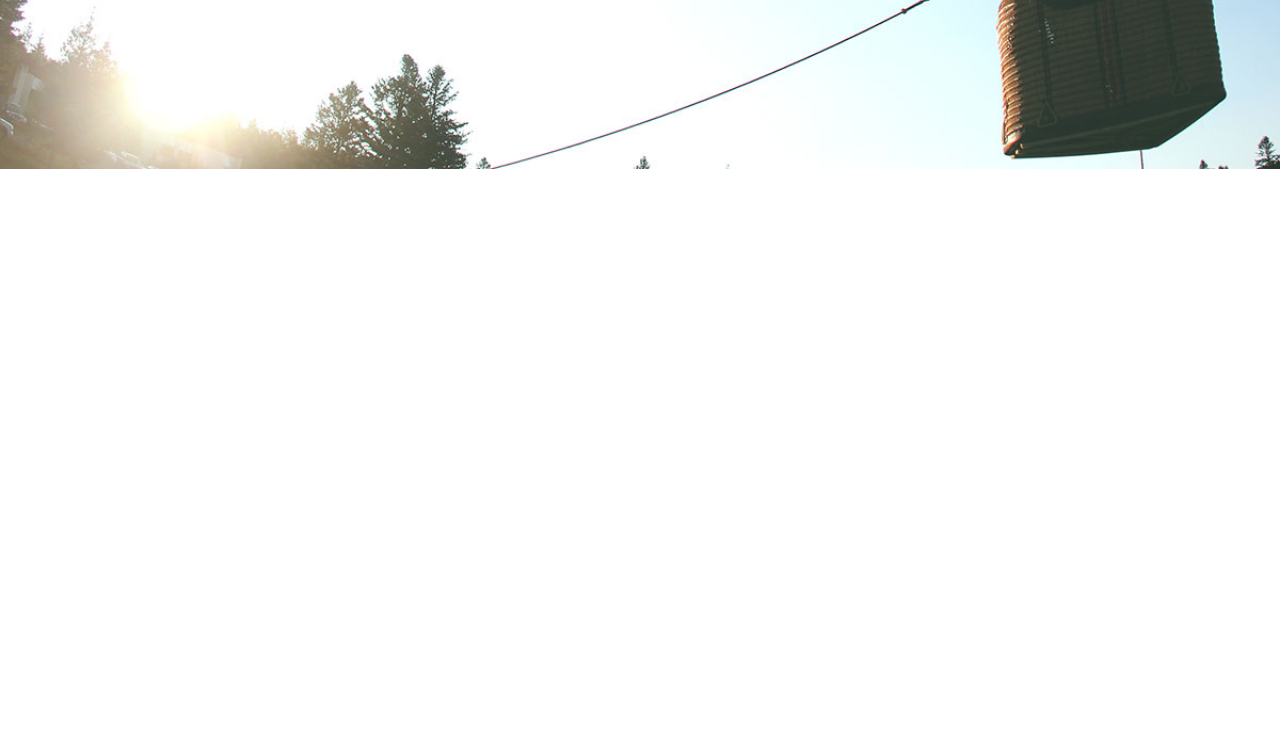
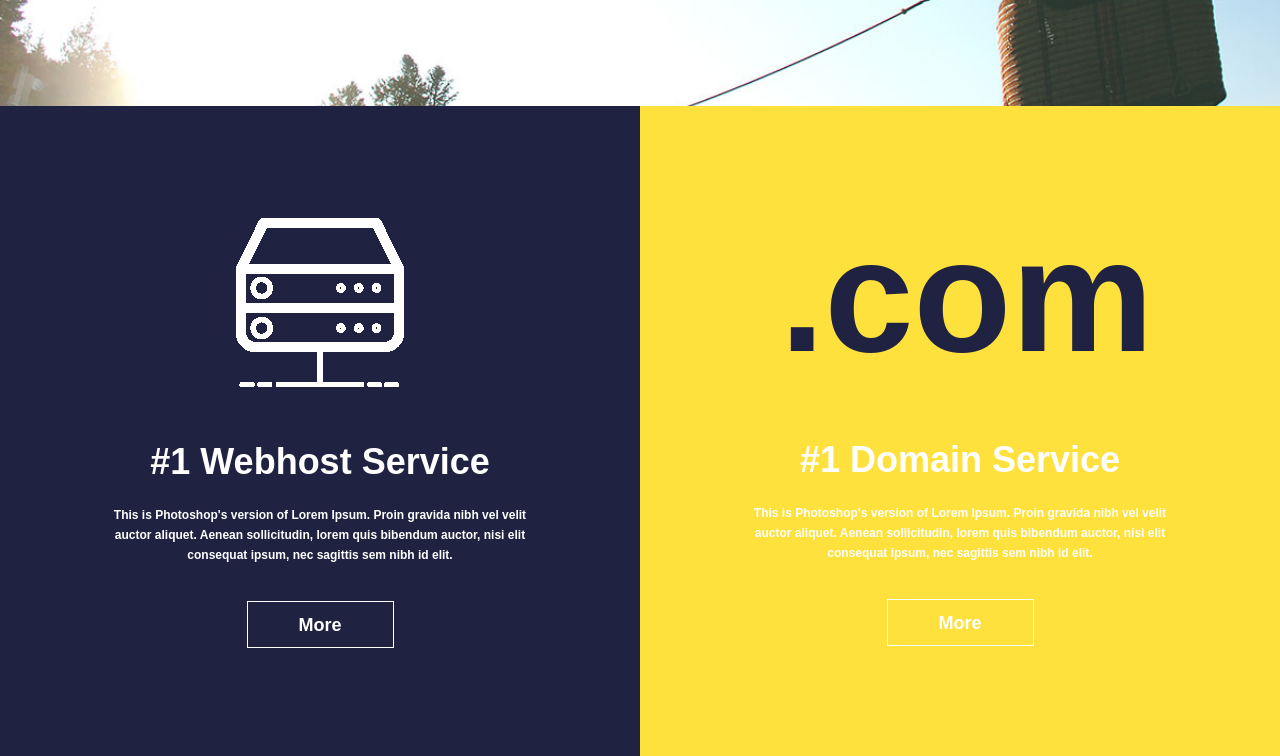
Before and after one commit to NEkate/maguwohost, a plain HTML site: page index.html in a window 1280 px wide. Shown: the part 851-1607 px from the top of the page. Before the commit the page ends 1192 px from the top, so only its background shows below. Drawn offline with nearby package versions, Linux system fonts and the light colour scheme; a script that the page names is missing.

Commit message:
services done

```diff
--- a/css/main.scss
+++ b/css/main.scss
@@ -72,7 +72,7 @@ body {
 }
 
 .main-header {
-    height: 790px;
+    height: 555px;
     background: url('../img/balloon.jpg') no-repeat center top;
     -webkit-background-size: 100%;
     -moz-background-size: 100%;
@@ -146,5 +146,76 @@ body {
             width: 155px;
         }
     }
+}
 
+.services {
+    position: relative;
+    width: 100%;
+
+    .web-host {
+        position: absolute;
+        top: 0;
+        left: 0;
+        width: 50%;
+
+        background: #202242;
+        height: 650px;
+    }
+
+    .domain {
+        position: absolute;
+        top: 0;
+        right: 0;
+
+        width: 50%;
+        background: #ffe13e;
+    }
+
+    .container {
+        margin: 110px auto;
+        width: 440px;
+
+        img {
+            display: block;
+            margin: 0 auto;
+            width: 170px;
+        }
+
+        h3 {
+            margin: 0 auto;
+            width: 360px;
+            color: #ffffff;
+            font-size: 36px;
+            text-align: center;
+            padding-top: 56px;
+        }
+
+        h2 {
+            font-size: 160px;
+            margin: 0 auto;
+            width: 360px;
+            height: 170px;
+            color: #202242;
+            text-align: center;
+        }
+        p {
+            color: #ffffff;
+            text-align: center;
+            margin: 25px 0 36px 0;
+            line-height: 20px;
+        }
+
+        button {
+            background: none;
+            border: 1px solid #ffffff;
+            width: 147px;
+            height: 47px;
+            margin: 0 auto;
+            display: block;
+
+
+            color: #ffffff;
+            font-size: 18px;
+        }
+    }
 }
--- a/index.html
+++ b/index.html
@@ -29,7 +29,9 @@
 <div class="main-header">
     <div class="wrapper">
         <h2>Just a Proffesional Web Hosting Services</h2>
+
         <h3>modern&#160;&#160;-&#160;&#160;fast&#160;&#160;-&#160;&#160;reliable</h3>
+
         <div class="img">
             <img src="img/shape.gif" alt=""/>
         </div>
@@ -45,6 +47,32 @@
         </div>
     </div>
 </div>
+
+<div class="services">
+    <div class="web-host">
+        <div class="container">
+            <img src="img/web-host.gif" alt=""/>
+
+            <h3>#1 Webhost Service</h3>
+
+            <p>This is Photoshop's version of Lorem Ipsum. Proin gravida nibh vel velit auctor aliquet. Aenean sollicitudin,
+                lorem quis bibendum auctor, nisi elit consequat ipsum, nec sagittis sem nibh id elit.</p>
+
+            <button>More</button>
+        </div>
+    </div>
+    <div class="domain">
+        <div class="container">
+            <h2>.com</h2>
+
+            <h3>#1 Domain Service</h3>
+            <p>This is Photoshop's version of Lorem Ipsum. Proin gravida nibh vel velit auctor aliquet. Aenean sollicitudin,
+                lorem quis bibendum auctor, nisi elit consequat ipsum, nec sagittis sem nibh id elit.</p>
+
+            <button>More</button>
+        </div>
+    </div>
+</div>
 <script src="js/libs/jquery/dist/jquery.min.js"></script>
 <script src="js/libs/selectivizr/selectivizr.js"></script>
 </body>
```
Also changed, not shown: css/main.css, img/web-host.gif (added), 1 other file.
